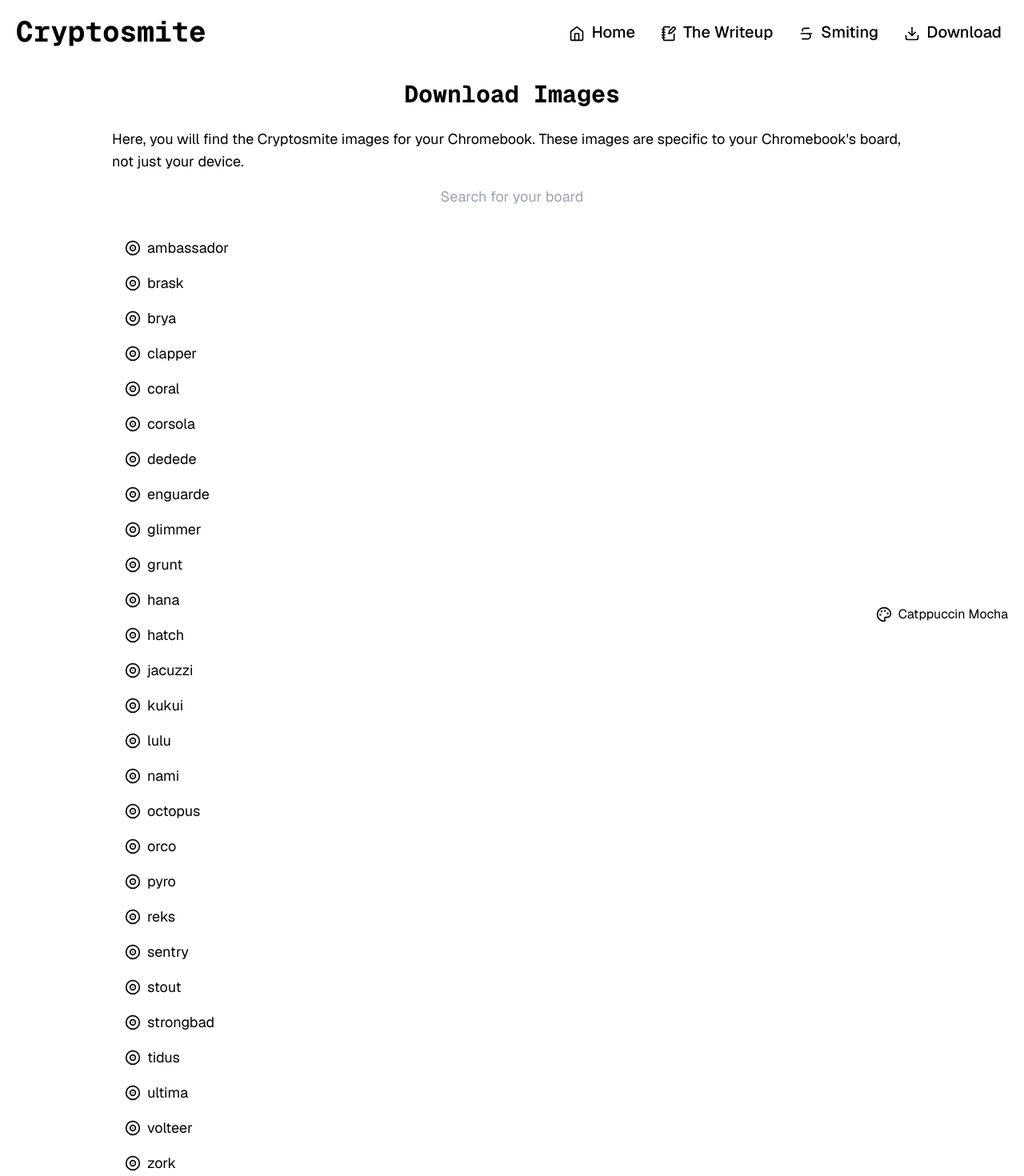
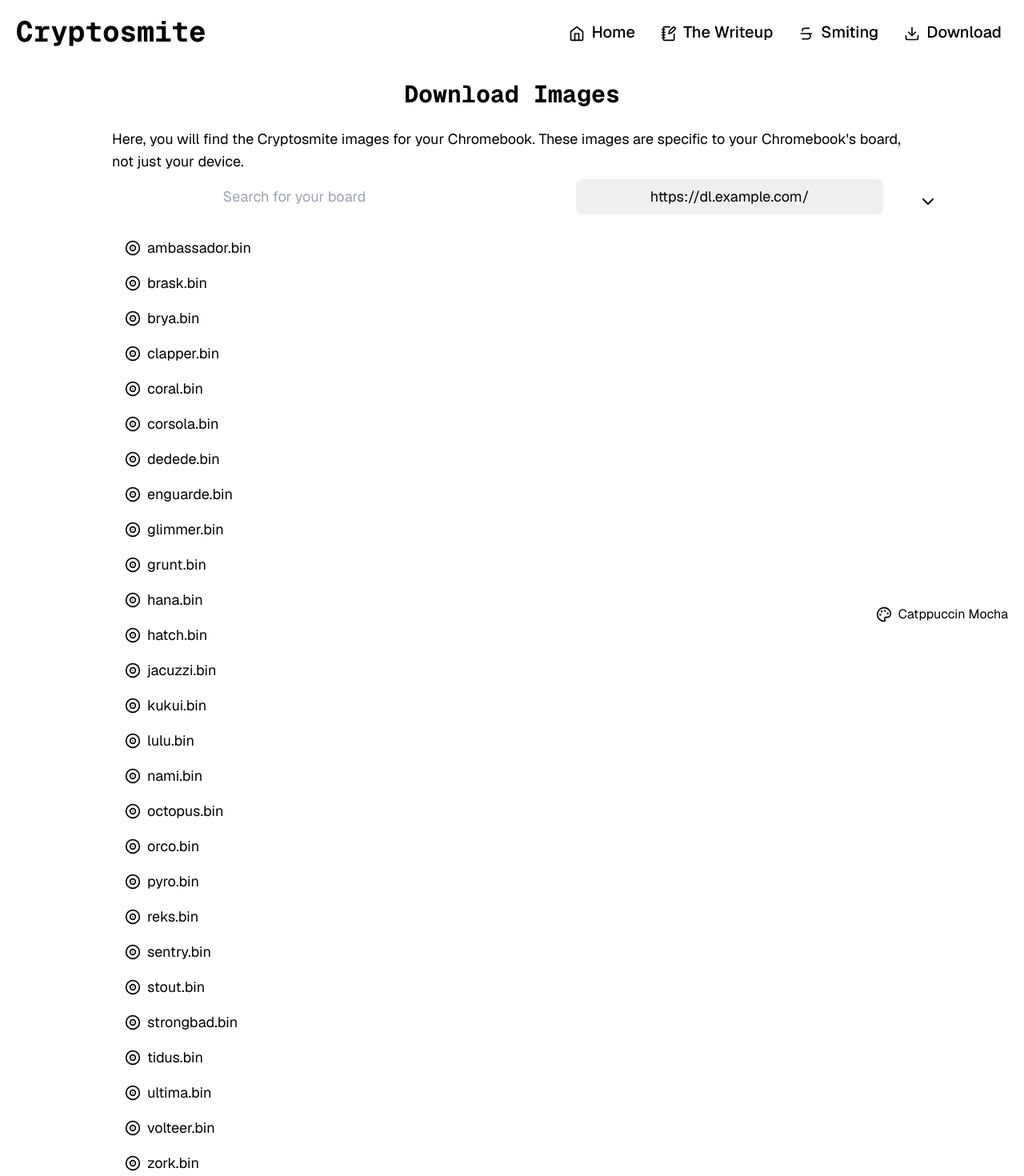
Before and after one commit to IncognitoTGT/csmite, a Next.js app: page /download in a window 1280 px wide. Shown: the top 1470 px of the page at 80% size. Built offline with nearby package versions, Linux system fonts and the light colour scheme; what @catppuccin/tailwindcss would draw is missing.

Commit message:
add dropdown menu for mirrorlist, WIP, NOT FINISHED
Co-authored-by: tgt <tgt@incognitotgt.me>

```diff
--- a/src/app/download/page.tsx
+++ b/src/app/download/page.tsx
@@ -1,41 +1,43 @@
 "use client";
 import { useState, useEffect, useMemo } from "react";
-import { Disc2 } from "lucide-react";
+import { Disc2, ChevronDownIcon } from "lucide-react";
+// jeez its slow
 import NavBar from "../NavBar";
 export default function Download() {
   const boards = useMemo(
     () => [
-      "ambassador",
-      "brask",
-      "brya",
-      "clapper",
-      "coral",
-      "corsola",
-      "dedede",
-      "enguarde",
-      "glimmer",
-      "grunt",
-      "hana",
-      "hatch",
-      "jacuzzi",
-      "kukui",
-      "lulu",
-      "nami",
-      "octopus",
-      "orco",
-      "pyro",
-      "reks",
-      "sentry",
-      "stout",
-      "strongbad",
-      "tidus",
-      "ultima",
-      "volteer",
-      "zork",
+      "ambassador.bin",
+      "brask.bin",
+      "brya.bin",
+      "clapper.bin",
+      "coral.bin",
+      "corsola.bin",
+      "dedede.bin",
+      "enguarde.bin",
+      "glimmer.bin",
+      "grunt.bin",
+      "hana.bin",
+      "hatch.bin",
+      "jacuzzi.bin",
+      "kukui.bin",
+      "lulu.bin",
+      "nami.bin",
+      "octopus.bin",
+      "orco.bin",
+      "pyro.bin",
+      "reks.bin",
+      "sentry.bin",
+      "stout.bin",
+      "strongbad.bin",
+      "tidus.bin",
+      "ultima.bin",
+      "volteer.bin",
+      "zork.bin",
     ],
     [],
   );
   const [searchTerm, setSearchTerm] = useState("");
+  const [mirrorUrl, setMirrorUrl] = useState("");
   const [filteredBoards, setFilteredBoards] = useState(boards);
   useEffect(() => {
     setFilteredBoards(
@@ -44,6 +46,7 @@ export default function Download() {
       ),
     );
   }, [searchTerm, boards]);
+  // alert() / console.log() best debugger trust
   return (
     <>
       <NavBar />
@@ -56,13 +59,35 @@ export default function Download() {
           images are specific to your Chromebook&apos;s board, not just your
           device.
           <br />
+          <div className="flex flex-auto">
             <input
               type="text"
-            className="border-none focus:ring-4 ring-overlay2 ring-offset-4 caret-rosewater ring-offset-base rounded-lg w-96 text-center p-2 mt-2 bg-surface0 focus:outline-none mb-5"
+              className="mx-20 border-none focus:ring-4 ring-overlay2 ring-offset-4 caret-rosewater ring-offset-base rounded-lg w-96 text-center p-2 mt-2 bg-surface0 focus:outline-none mb-5"
               placeholder="Search for your board"
               value={searchTerm}
               onChange={(e) => setSearchTerm(e.target.value)}
             />
+            {/* todo: mirrorlist dropdown box*/}
+            <div className="relative inline-block flex-row">
+              <select
+                defaultValue={mirrorUrl}
+                value={mirrorUrl}
+                onChange={(e) => setMirrorUrl(e.target.value)}
+                className="mx-20 appearance-none border-none focus:ring-4 ring-overlay2 ring-offset-4 ring-offset-base rounded-lg w-96 text-center p-2 mt-2 bg-surface0 focus:outline-none mb-5"
+              >
+                <option value="https://dl.example.com/">
+                  https://dl.example.com/
+                </option>
+                <option value="https://dl.example.com/">
+                  https://dl.example.com/
+                </option>
+                <option value="https://dl.example.com/">
+                  https://dl.example.com/
+                </option>
+              </select>
+              <ChevronDownIcon className="text-subtext0 absolute top-1/2 right-3 transform -translate-y-1/2 pointer-events-none"  />
+            </div>
+          </div>
           <table className="table-auto w-full text-left border-collapse">
             <tbody>
               {filteredBoards.map((board) => (
@@ -71,7 +96,8 @@ export default function Download() {
                     className={`px-4 py-2 bg-mantle hover:bg-crust ${filteredBoards.indexOf(board) === 0 && "rounded-t-lg"} ${filteredBoards.indexOf(board) === filteredBoards.length - 1 && "rounded-b-lg"}`}
                   >
                     <a
-                      href={`/bin/${board}.bin`}
+                      // file path - pls fix when ready for release.
+                      href={mirrorUrl + board}
                       className="text-subtext0 hover:text-subtext1 outline-none border-none focus:ring-4 ring-subtext0 ring-offset-4 ring-offset-base flex items-center"
                     >
                       <Disc2 className="h-5 w-5 mr-2" />
--- a/src/app/smiting/page.tsx
+++ b/src/app/smiting/page.tsx
@@ -10,10 +10,22 @@ export default function SmiteOne() {
         className={`min-h-screen flex-col justify-between p-5 mx-auto  bg-base`}
       >
         <div className="flex text-3xl text-mauve font-bold font-mono justify-center items-center ">
-          Step 1 - [replace]
+          Step 1 - Find your board name
         </div>
         <div className="flex text-lg text-text font-sans leading-relaxed justify-center w-[1000px] items-center mt-6 pb-5 mx-auto">
-          <div className="flex-col">Placeholder - replace</div>
+          <div className="flex-col">
+            &nbsp;First, you need to get your Chromebook&apos;s board number.
+            Note that this is NOT the codename of your device. To find your
+            board, go to chrome://version, and next to &quot;Platform&quot;, in
+            the end of that line, you should see your board name. After you got
+            your board name, go to Step 2.
+            <Image
+              src="/images/boardname.png"
+              width={1000}
+              height={500}
+              alt="Board name"
+            />
+          </div>
         </div>
         <footer className="flex flex-row font-sans justify-center text-2xl text-mauve items-center bottom-5">
           <Link href="/smiting/step2" className="hover:underline">
--- a/src/app/smiting/step2/page.tsx
+++ b/src/app/smiting/step2/page.tsx
@@ -13,23 +13,7 @@ export default function SmiteTwo() {
           Step 2 - Download your image
         </div>
         <div className="flex text-lg text-text font-sans leading-relaxed justify-center w-[1000px] items-center mt-6 pb-5 mx-auto">
-          <div className="flex-col">
-            &nbsp;First, you need to get your Chromebook&apos;s board number.
-            Note that this is NOT the codename of your device. To find your
-            board, go to chrome://version, and next to &quot;Platform&quot;, in
-            the end of that line, you should see your board name. After you got
-            your board name, go to the&nbsp;
-            <Link className="text-blue hover:underline" href="/download">
-              Downloads
-            </Link>{" "}
-            page and download the image for your board.
-            <Image
-              src="/images/boardname.png"
-              width={1000}
-              height={500}
-              alt="Board name"
-            />
-          </div>
+          <div className="flex-col">hai uwu</div>
         </div>
         <footer className="flex flex-row font-sans justify-center text-2xl text-mauve items-center bottom-5">
           <ChevronLeft className="h-10 w-10" />
--- a/tailwind.config.ts
+++ b/tailwind.config.ts
@@ -1,11 +1,14 @@
 import type { Config } from "tailwindcss";
 
-const config: Config = {
+const config = {
+  darkMode: ["class"],
   content: [
-    "./src/pages/**/*.{js,ts,jsx,tsx,mdx}",
-    "./src/components/**/*.{js,ts,jsx,tsx,mdx}",
-    "./src/app/**/*.{js,ts,jsx,tsx,mdx}",
+    "./pages/**/*.{ts,tsx}",
+    "./components/**/*.{ts,tsx}",
+    "./app/**/*.{ts,tsx}",
+    "./src/**/*.{ts,tsx}",
   ],
+  prefix: "",
   theme: {
     extend: {
       fontFamily: {
@@ -15,9 +18,11 @@ const config: Config = {
     },
   },
   plugins: [
+    require("tailwindcss-animate"),
     require("@catppuccin/tailwindcss")({
       prefix: false,
     }),
   ],
-};
+} satisfies Config;
+
 export default config;
```
Also changed, not shown: package.json (+6 -1 lines), 1 other file (tests, documents, lock files or other folders). Lines whose indentation alone changed are shown as unchanged.
